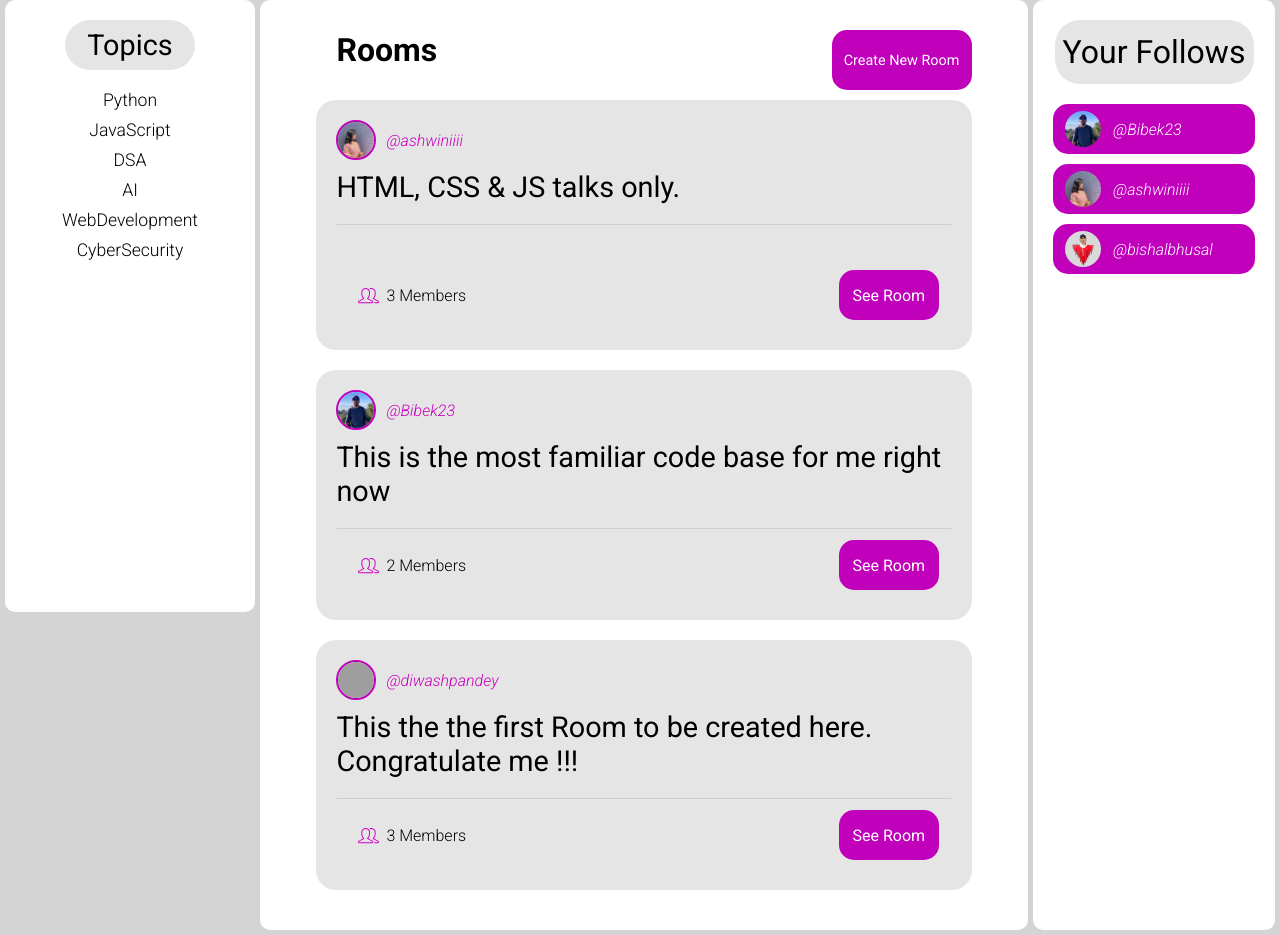
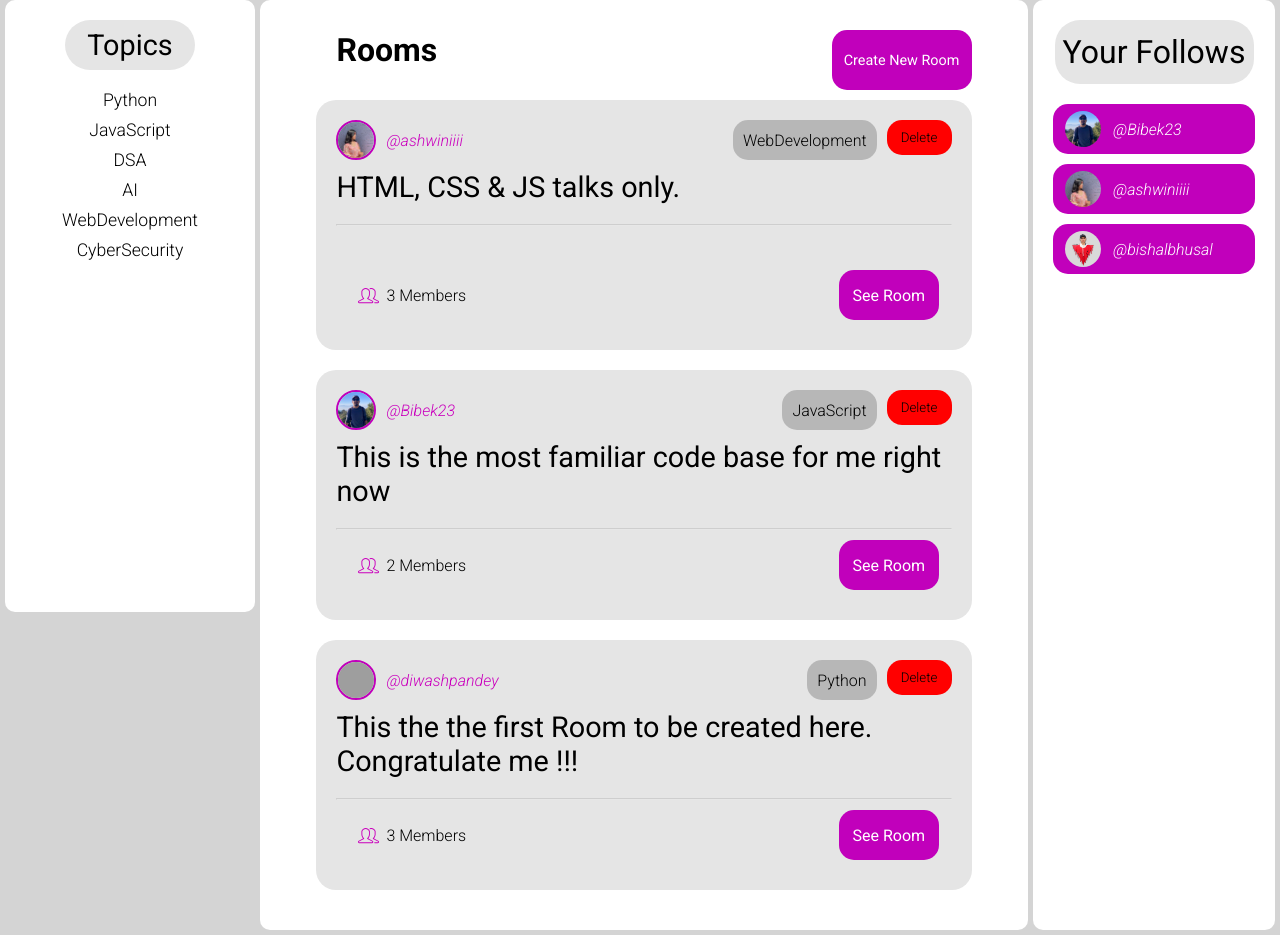
Before and after one commit to diwashpandey/ConnectCodes, a Django app: page / in a window 1280 px wide. Shown: the part 85-1020 px from the top of the page. Run offline with Django 5.2, Linux system fonts and the light colour scheme; a user stored in the database is signed in; data comes from the database, SQL or seed files in the repository; both versions use the stored data as it was after the commit; grey boxes are pictures that could not be loaded.

Commit message:
Delete Room Service with Permission/Authentication
Now Host/Manager-Group of has option for deleting room.

Written codes:

1. delete_room.js: for sending post request and deleting the element

2. delete_room (Function): For deleting on the server side

3. Frontend: Added delete button (HTML & CSS)

```diff
--- a/api/urls.py
+++ b/api/urls.py
@@ -3,5 +3,6 @@ from . import views
 
 
 urlpatterns = [
-    path("room-details/<int:pk>", views.get_room_details)
+    path("room-details/<int:pk>", views.get_room_details),
+    # path("user-detail/<int:pk>", views.get_user_details)
 ]
--- a/home/templates/home/home.html
+++ b/home/templates/home/home.html
@@ -25,8 +25,20 @@
     </div>
     {% for room in rooms %}
     <div class="room_card">
+      <div class="room_card_header">
+        <a href="{% url 'profilepage' %}?profile={{ room.host.username }}" class="room_host">
+          <img src="/media/{{ room.host.profile_pic }}" alt="profile_pic" class="profile_pic">@{{ room.host.username }}
+        </a>
+        <div class="center topic_name">{{ room.topic.topic}}</div>
+        <!-- perms.rooms.delete_room  or  -->
 
-      <a href="{% url 'profilepage' %}?profile={{ room.host.username }}" class="room_host"><img src="/media/{{ room.host.profile_pic }}" alt="profile_pic" class="profile_pic">@{{ room.host.username }}</a>
+        {% if room.host == request.user or perms.rooms.delete_room %}
+          <form class="delete_button_form" data-url="{% url 'deleteroom' room.id %}">
+          {% csrf_token %}
+            <button type="submit" class="center delete_button">Delete</button>
+          </form>
+        {% endif %}
+      </div>
       <p class="room_discription">{{ room.discription }}</p>
       <hr />
       <div class="room_card_footer">
@@ -53,5 +65,6 @@
 </main>
 
 <script src="{% static 'js/home_responsive.js' %}"></script>
+<script src="{% static 'js/delete_room.js' %}"></script>
 
 {% endblock %}
--- a/rooms/models.py
+++ b/rooms/models.py
@@ -1,7 +1,6 @@
 from django.db import models
 # from django.contrib.auth.models import User
 from django.contrib.auth import get_user_model
-# Create your models here.
 
 User = get_user_model()
 
--- a/rooms/urls.py
+++ b/rooms/urls.py
@@ -6,5 +6,6 @@ from . import views
 urlpatterns = [
     path('<int:pk>/', views.getroompage, name='roompage'),
     path('createnewroom/', views.getcreateroompage, name='createroompage'),
-    path('joinroom/<str:pk>/', views.add_into_room, name='joinroom')
+    path('joinroom/<str:pk>/', views.add_into_room, name='joinroom'),
+    path('deleteroom/<int:pk>/', views.delete_room, name='deleteroom')
 ]
--- a/static/css/home.css
+++ b/static/css/home.css
@@ -196,6 +196,30 @@ main>div{
     margin-top:20px;
     opacity: 0.3;
 }
+
+.room_card_header{
+    display:flex;
+}
+
+.topic_name{
+    padding:0px 10px;
+    height: 40px;
+    border-radius: 15px;
+    background-color: rgba(0, 0, 0, 0.201);
+    margin-left:auto;
+    margin-right:10px;
+}
+
+.room_card .delete_button{
+    height:35px;
+    width:65px;
+    background-color: red;
+    border:none;
+    border-radius:15px;
+    cursor:pointer;
+    color:var(--theme-text);
+}
+
 .room_card_footer{
     padding:20px;
     width:95%;
--- /dev/null
+++ b/static/js/delete_room.js
@@ -0,0 +1,38 @@
+const deleteButtonForms = document.querySelectorAll(".delete_button_form");
+// This will select all the delete buttons if there is any
+
+
+// Using for loop to apply the event listner for each delete button
+for (let deleteButtonForm of deleteButtonForms) {
+
+  // Applying the event listner for each delete button
+  deleteButtonForm.addEventListener("submit", async (e) => {
+    e.preventDefault();
+
+    // getting the url from the target/element of the event
+    let url = e.target.getAttribute("data-url");
+
+    // getting the csrf token from the first child of the target/element of the event
+    let CSRFToken = e.target[0].value;
+
+    let option = {
+      method: "POST",
+      headers: {
+        "Content-Type": "application/json",
+        "X-CSRFTOKEN": CSRFToken,
+      },
+    };
+
+    let data = await fetch(url, option);
+    let response = await data.json()
+
+    // if server sends the success=ture in the response
+    if (response.success) {
+      // Deleting the data from the html if server sends the success result
+      e.target.parentElement.parentElement.remove()
+    }
+    else{
+        alert("Sorry, couldn't delete the room")
+    }
+  });
+}
```
Also changed, not shown: rooms/views.py (+27 -0 lines), db.sqlite3, 1 other file.
